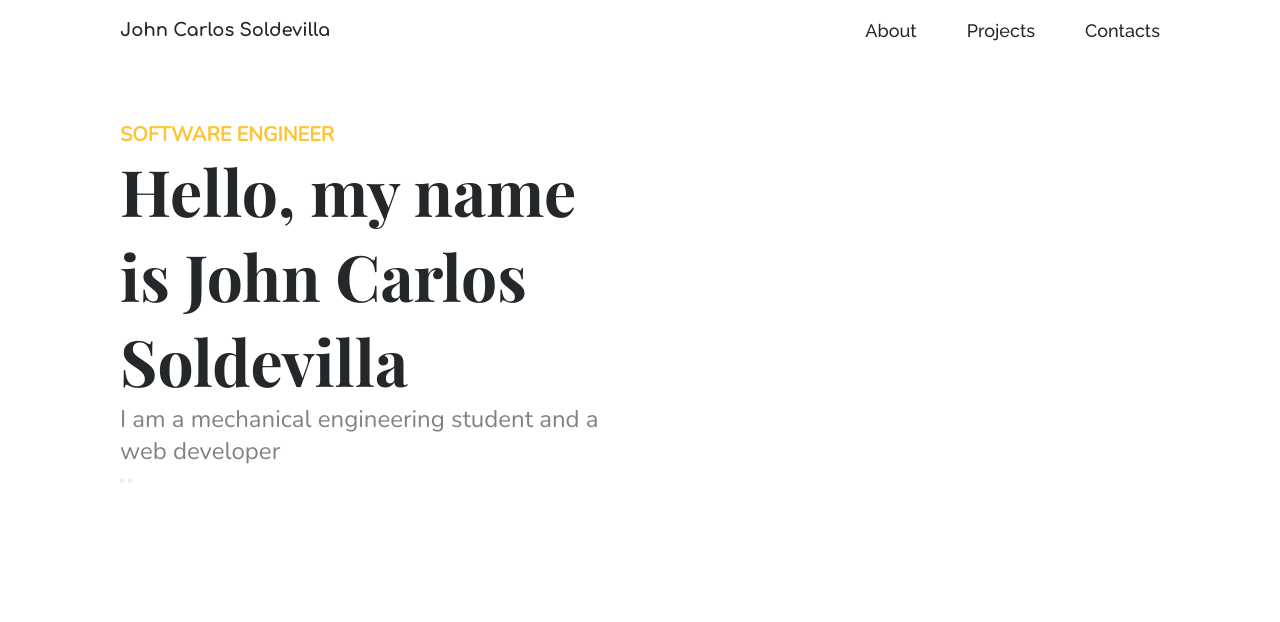
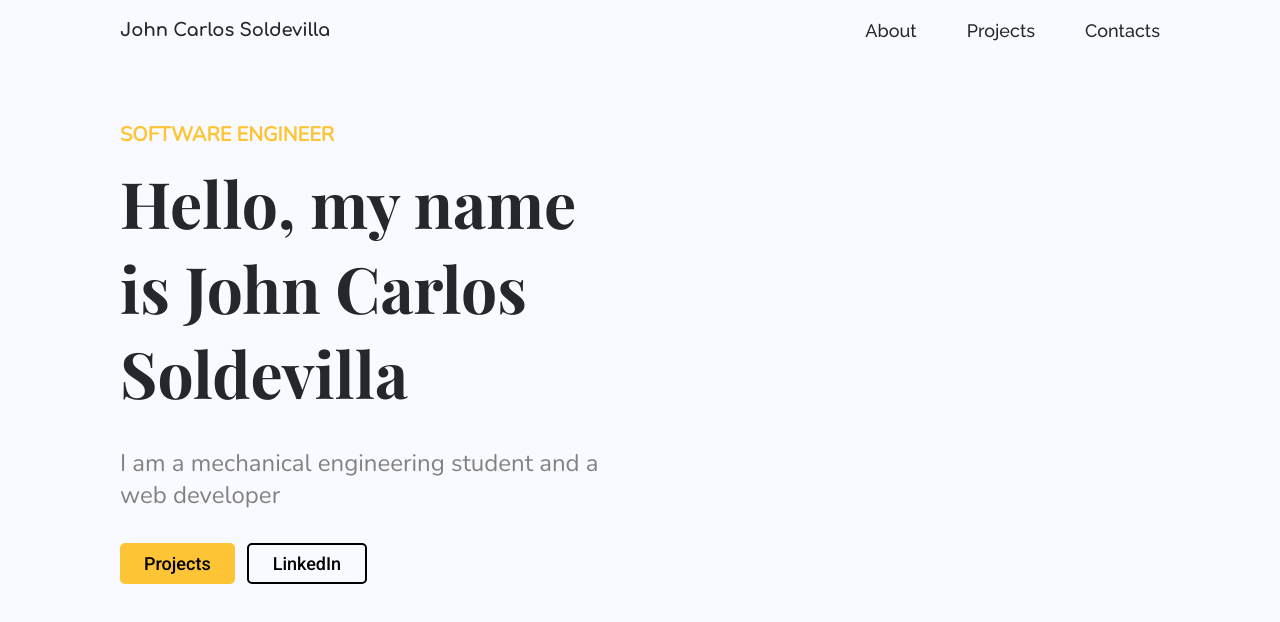
Before and after one commit to jcsoldevilla1256/jcsoldevilla1256.github.io, a plain HTML site: page index.html in a window 1280 px wide. Drawn offline with nearby package versions, Linux system fonts and the light colour scheme.

Commit message:
Add and style button in hero section

```diff
--- a/css/style.css
+++ b/css/style.css
@@ -1,9 +1,13 @@
-@import url('https://fonts.googleapis.com/css2?family=Comfortaa:wght@700&family=Nunito&family=Playfair+Display:wght@700&family=Raleway:wght@500&display=swap');
+@import url('https://fonts.googleapis.com/css2?family=Comfortaa:wght@700&family=Nunito&family=Playfair+Display:wght@700&family=Raleway:wght@500&family=Roboto:wght@500&display=swap');
 
 /* GENERAL */
 * {
     margin: 0;
     padding: 0;
+}
+
+html {
+    background-color: #F9FAFF;
 }
 
 a {
@@ -52,10 +56,36 @@ header {
     color: #25282B;
     font-size: 64px;
     font-family: 'Playfair Display', serif;
+    margin-top: 12px;
+    margin-bottom: 32px;
 }
 
 .ht3 {
     color: #828282;
     font-family: 'Nunito', sans-serif;
     font-size: 24px;
+    margin-bottom: 32px;
 }
+
+.button-container {
+    display: flex;
+    gap: 12px;
+}
+
+.hero-button {
+    padding: 8px 24px;
+    border-radius: 5px;
+    box-shadow: none;
+    font-size: 18px;
+    font-family: 'Roboto', sans-serif;
+}
+
+.b1 {
+    background-color: #FDC435;
+    border: none;
+}
+
+.b2 {
+    background-color: #F9FAFF;
+    border: 2px solid;
+}
--- a/index.html
+++ b/index.html
@@ -26,12 +26,13 @@
             <p class="ht3">I am a mechanical engineering student and a web developer</p>
 
             <div class="button-container">
-                <button></button>
-                <button></button>
+                <button class="hero-button b1">Projects</button>
+                <button class="hero-button b2">LinkedIn</button>
             </div>
          </div> <!--hero-text -->
         <div class="hero-image"></div>
     </section>
 
+
 </body>
 </html>
```
